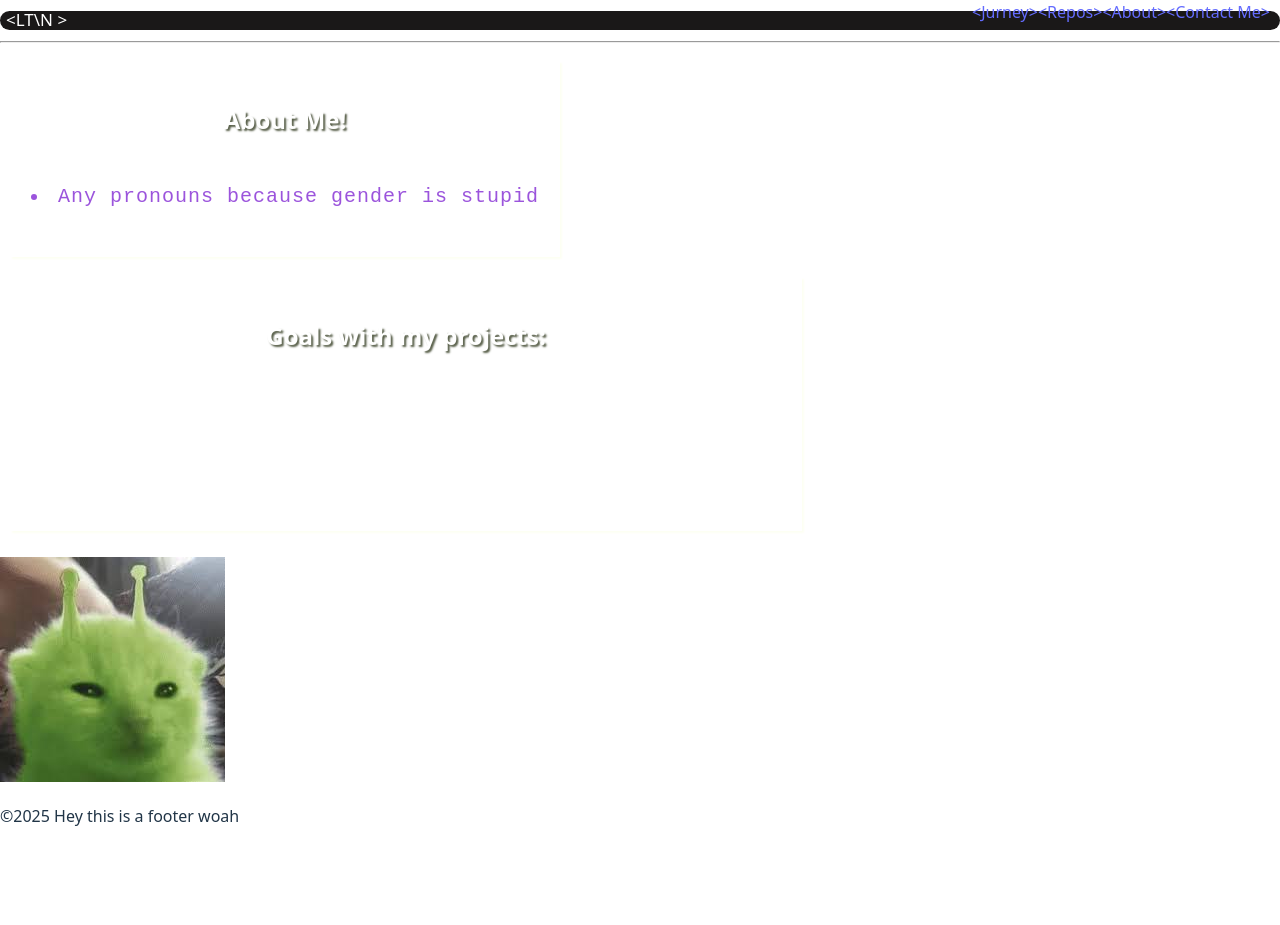
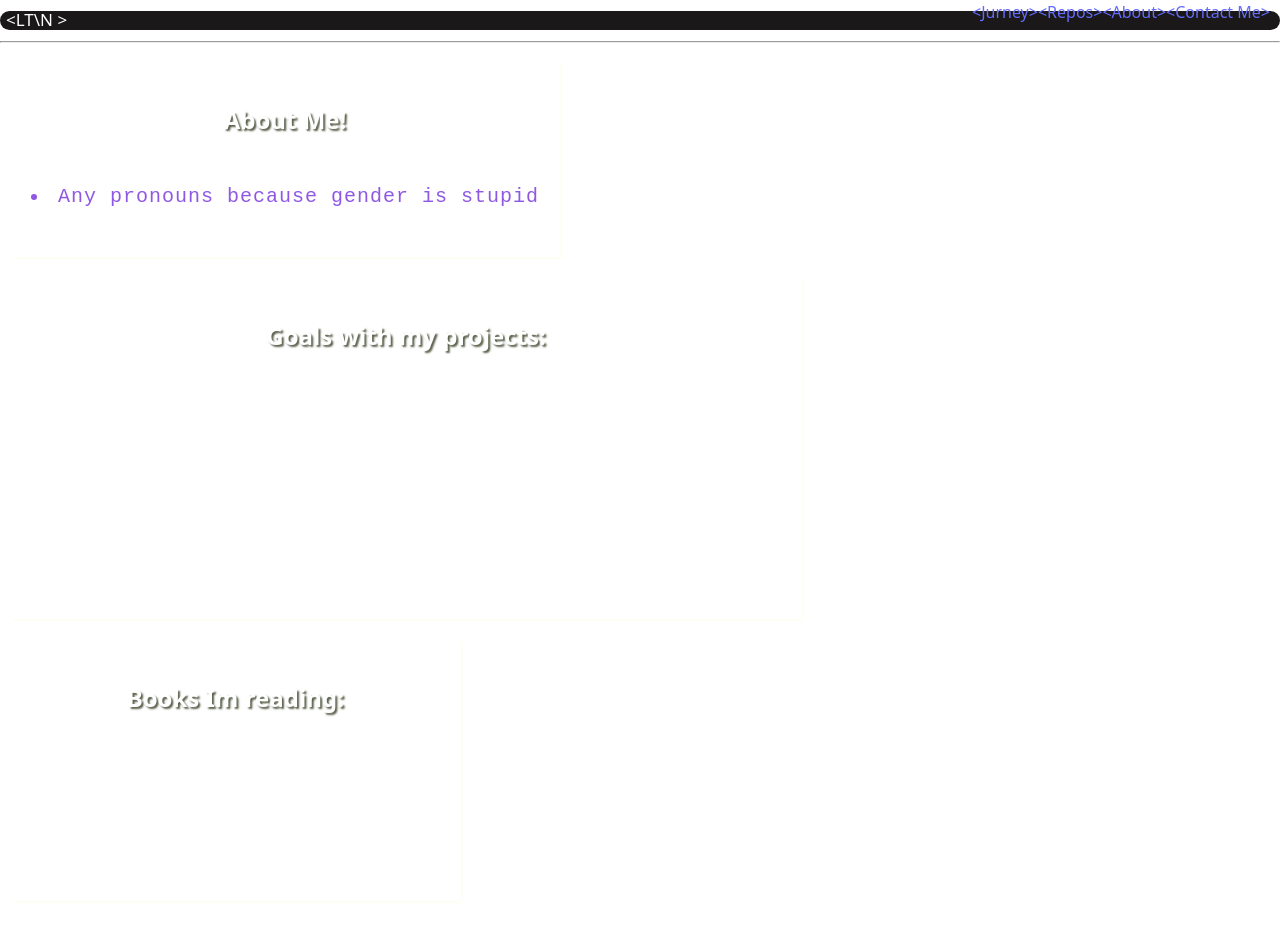
Before and after one commit to LT-Commit/Portfolio-website, a React (Vite) app: page /#/About-Me in a window 1280 px wide. Shown: the top 925 px of the page. Before the commit the page ends 844 px from the top, so only its background shows below. Built offline with nearby package versions, Linux system fonts and the light colour scheme.

Commit message:
About me Update
date

```diff
--- a/src/pages/aboutme.jsx
+++ b/src/pages/aboutme.jsx
@@ -27,6 +27,20 @@ export function Aboutme()
         <li>With all my projects i will always try break down everything i write int he coding project, Not only to renforce my learning but also so i can look back on it in the future,
             and probably laugh at how bad i wrote it but hey i like to keep track of my progress.
         </li>
+        <p></p>
+        <li>
+            By the end of 3 months from now starting at 0/1/03/2025 i want to have read most of the books im currently reading and show i have learned from them,
+            To do this i will be creating alot of repos on my GitHub, This is a way for me to track my progress and also to motivate myself.
+        </li>
+        </div>
+        <div class="Aboutme-Box">
+        <h2>Books Im reading:</h2>
+        <li>Windows Internals by Pavel Yosofovich!</li>
+        <li>Windows Kernel Programming by Pavel Yosifovich</li>
+        <li>Grokking Algorithms by Aditya Y Bhargava</li>
+        <li>The C programming language by Brian W</li>
+        <li>Computer science Distilled by Wladston Ferrera Filo</li>
+        <li>Practical Reverse Engineering by Alexandre Gazet</li>
         </div>
 
         <p></p>
```
